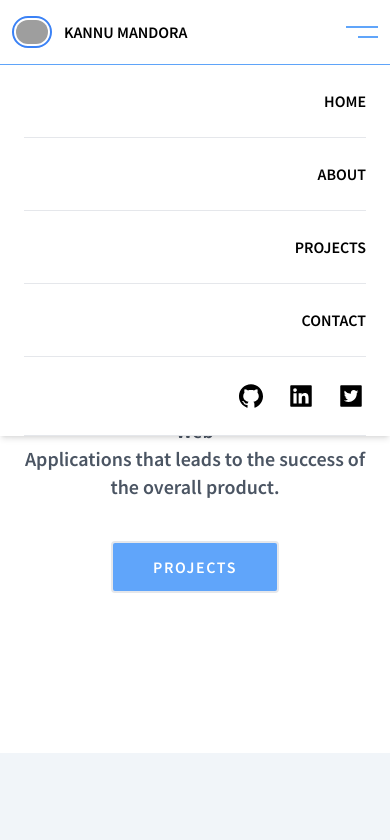
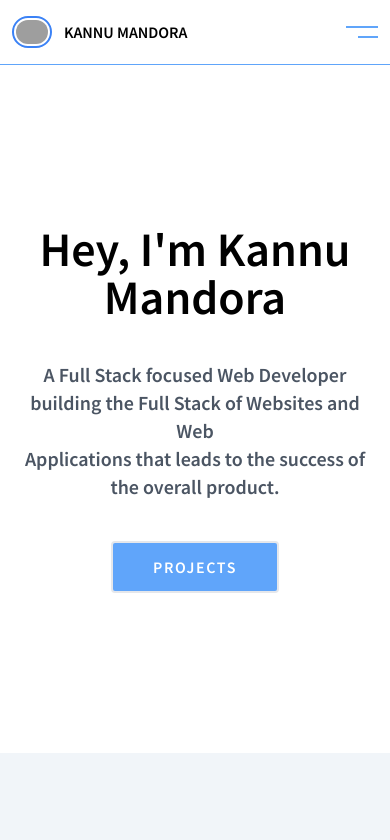
Before and after one commit to mandorakannu/my-website, a Next.js app: page / in a window 390 px wide. Shown: the top 840 px of the page. Built offline with nearby package versions, Linux system fonts and the light colour scheme; grey boxes are pictures that could not be loaded.

Commit message:
Fix: Social Media icons will show in main tag and hamburger  menu. Remove: useEffect in Social Media icons.

```diff
--- a/components/Main.tsx
+++ b/components/Main.tsx
@@ -6,8 +6,8 @@ import SocialMedia from "./SocialMedia";
 export default function Main() {
   return (
     <>
-      <SocialMedia classes="fixed top-1/2 bg-white px-3 h-40 flex flex-col justify-center items-center gap-5 shadow-md max-md:hidden rounded" />
-      <main className="flex-col-center gap-10 py-40">
+      <main className="flex-col-center gap-10 py-40 relative">
+      <SocialMedia classes="absolute left-0 bg-white px-3 h-40 flex flex-col justify-center items-center gap-5 shadow-md max-md:hidden rounded" />
         <h1 className="text-8xl max-md:text-5xl text-center">Hey, I&apos;m Kannu Mandora</h1>
         <p className="text-center text-xl leading-7 w-full text-gray-600 px-4">A Full Stack focused Web Developer building the Full Stack of Websites and Web <br /> Applications that leads to the success of the overall product. </p>
         <Link href="#Projects" onClick={()=>scollToSection("Projects")} className="bg-blue-400 px-10 py-3 uppercase text-white rounded tracking-widest hover:shadow-2xl transition-all delay-100 hover:border-sky-500 border-2 cursor-default">Projects</Link>
--- a/components/SocialMedia.tsx
+++ b/components/SocialMedia.tsx
@@ -1,6 +1,4 @@
-"use client";
 import Link from "next/link";
-import React, { useEffect } from "react";
 import {
   AiFillLinkedin,
   AiFillTwitterSquare,
@@ -11,14 +9,6 @@ type Props = {
   classes: string;
 };
 export default function SocialMedia({ classes }: Props) {
-  useEffect(() => {
-    window.addEventListener("scroll", () => {
-      const hideOnScroll = document.getElementById("hideOnScroll");
-      window.scrollY > 200
-        ? hideOnScroll?.classList.add("hidden")
-        : hideOnScroll?.classList.remove("hidden");
-    });
-  }, []);
 
   return (
     <>
--- a/components/tsx/Mobilebar.tsx
+++ b/components/tsx/Mobilebar.tsx
@@ -20,7 +20,7 @@ export default function Mobilebar() {
           <span className="block w-8 h-0.5 bg-blue-400"></span>
         </div>
       </div>
-      <div className="uppercase text-end list-none relative w-full z-50 transition-all delay-100 sm:hidden bg-white" id="hambar">
+      <div className="uppercase text-end list-none relative w-full z-50 transition-all delay-100 sm:hidden bg-white hidden" id="hambar">
         <ul className="fixed bg-white w-full px-6 shadow-md" >
           <li className="my-6">
             <Link href="/" onClick={()=>scollToSection("")} className="active:text-blue-500" >Home</Link>
```
